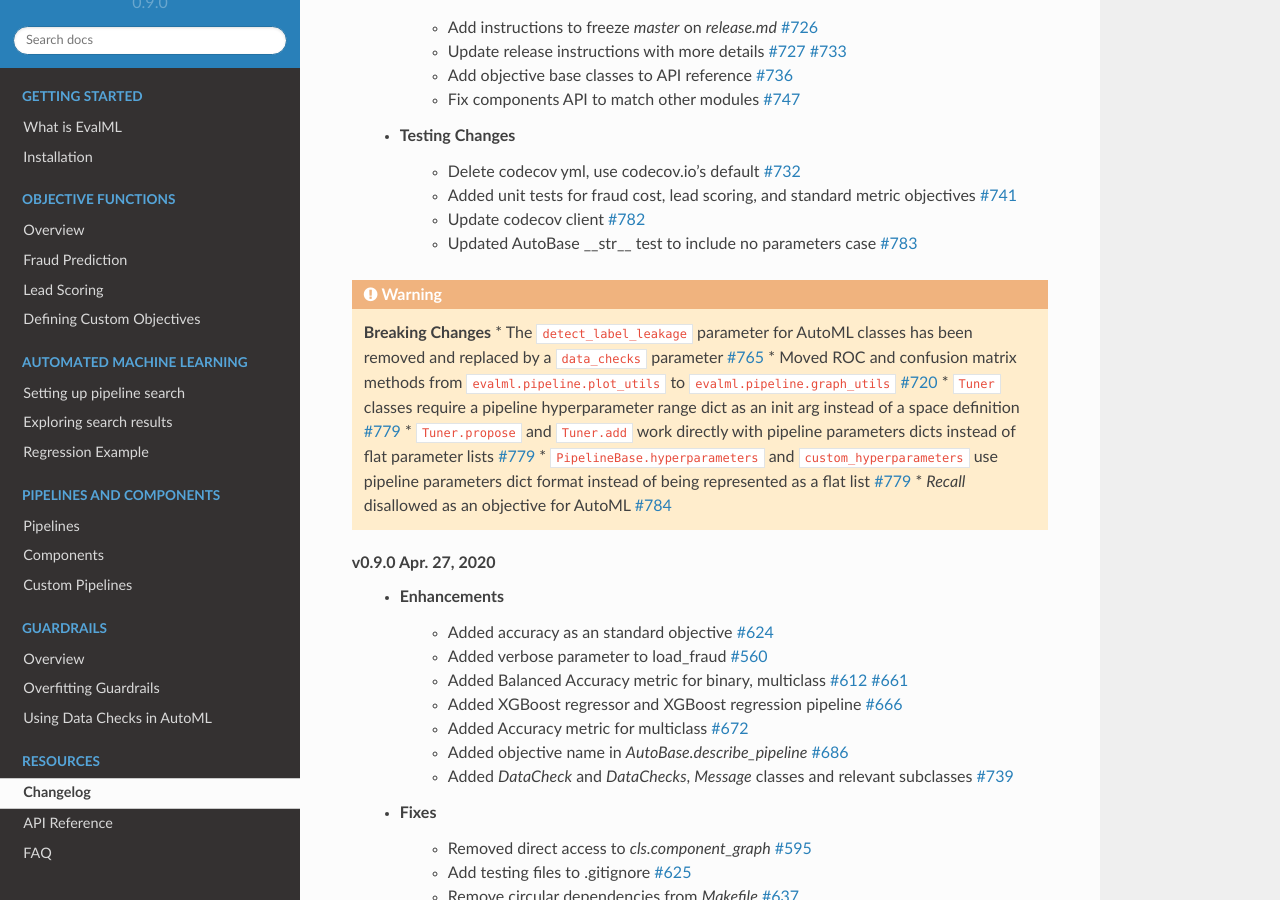
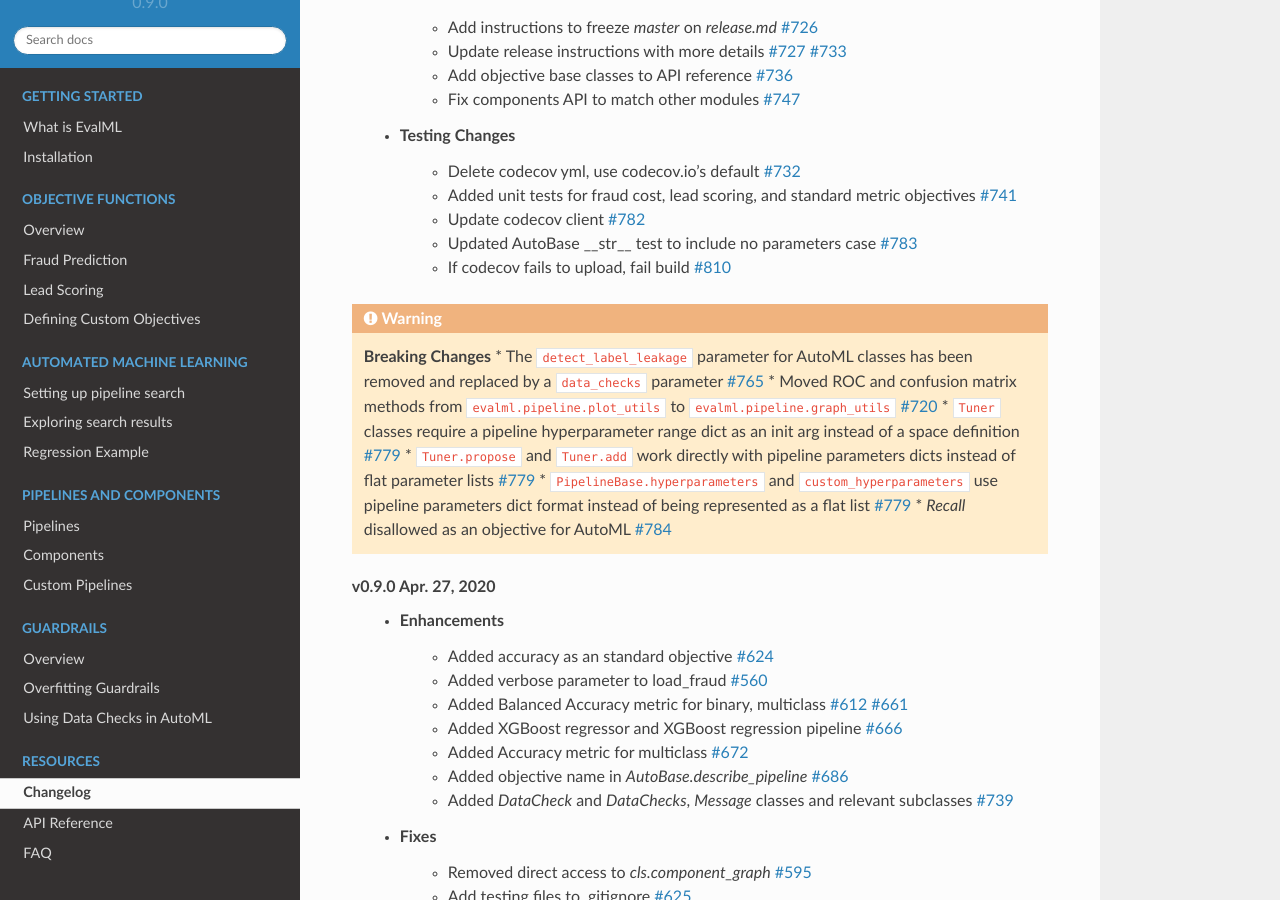
Before and after one commit to alteryx/evalml, a Sphinx documentation site: the page built from docs/source/changelog.rst, in a window 1280 px wide and 900 px high, scrolled down 859 px. Built offline with Sphinx 7.4.7 and the Read the Docs theme 2.0.0, drawn with Linux system fonts in a browser that asks for light colours; comment, search, counter and statistics services are not loaded.

Commit message:
Changelog

```diff
--- a/docs/source/changelog.rst
+++ b/docs/source/changelog.rst
@@ -30,6 +30,7 @@ Changelog
         * Added unit tests for fraud cost, lead scoring, and standard metric objectives :pr:`741`
         * Update codecov client :pr:`782`
         * Updated AutoBase __str__ test to include no parameters case :pr:`783`
+        * If codecov fails to upload, fail build :pr:`810`
 
 .. warning::
 
```
